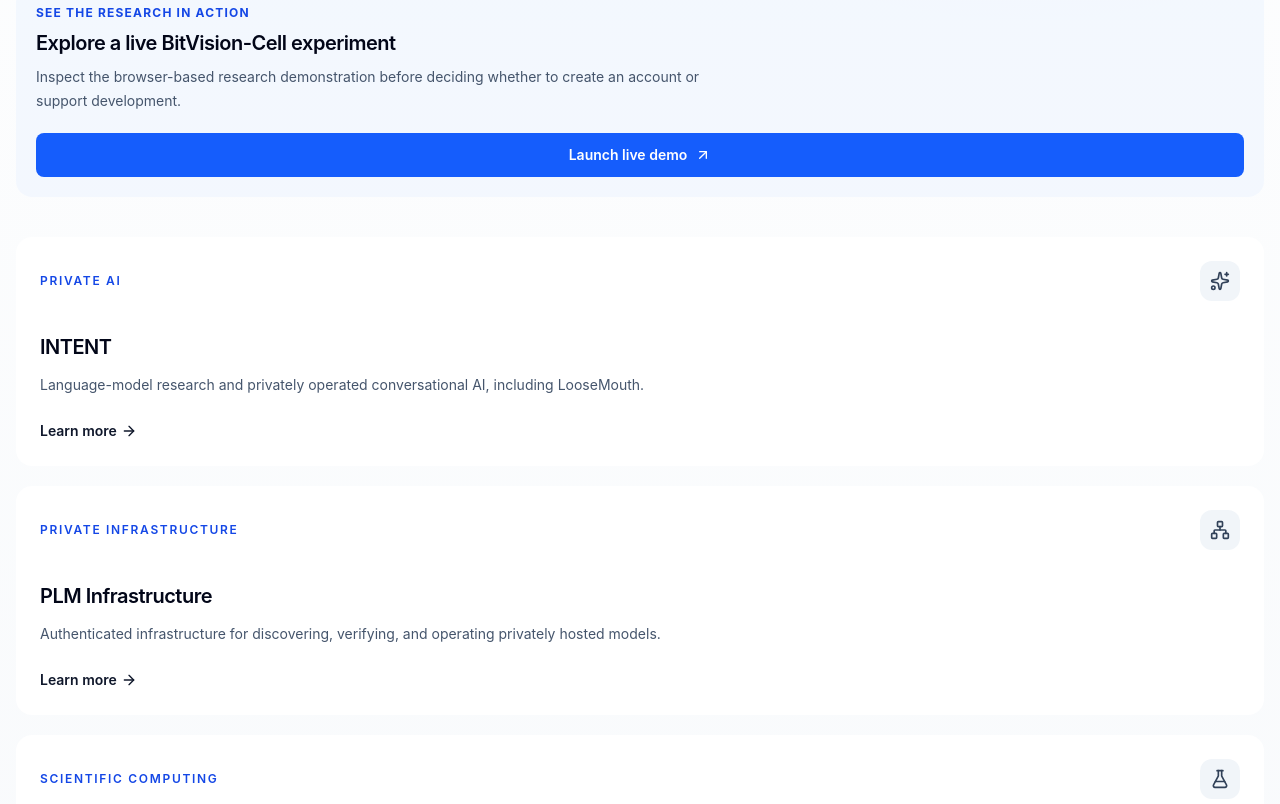
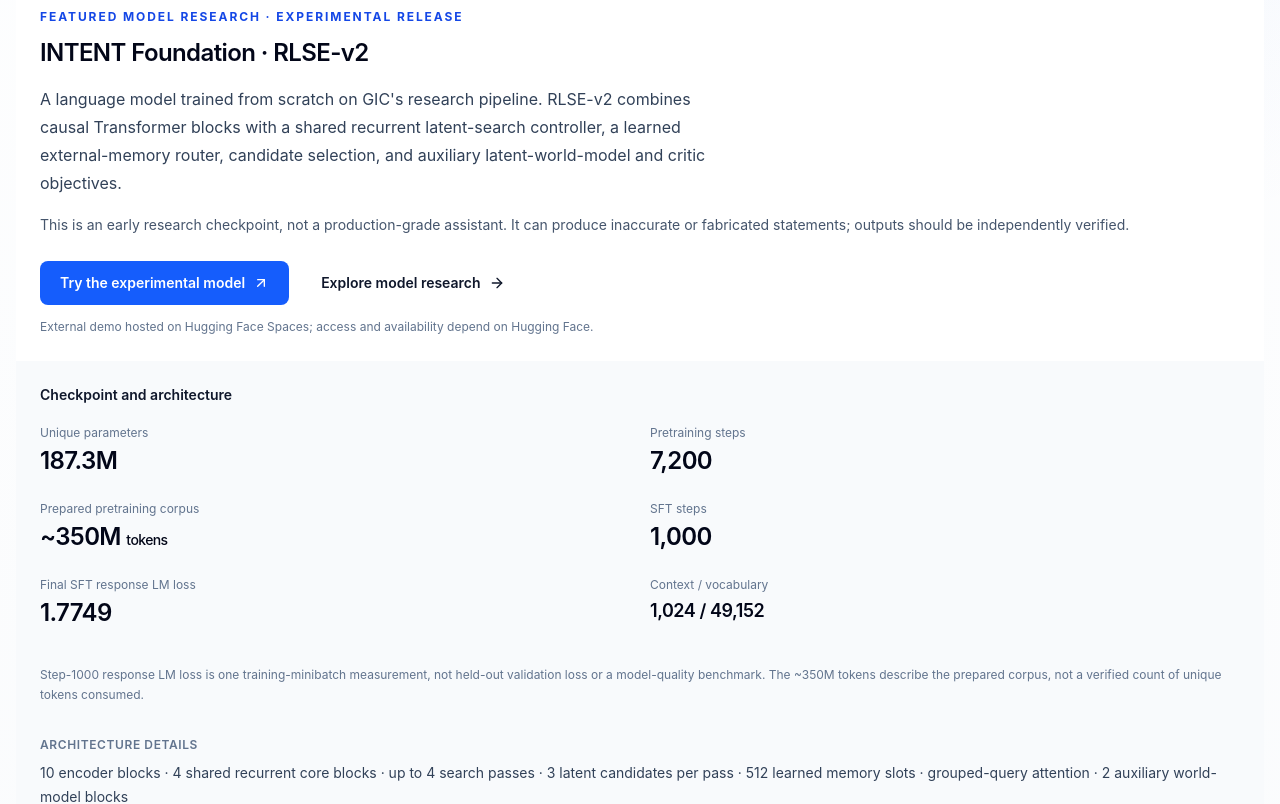
Before and after one commit to GI-Company/GiC, a Next.js app: page / in a window 1280 px wide. Shown: the part 760-1564 px from the top of the page. Built offline with nearby package versions, Linux system fonts and the light colour scheme.

Commit message:
Feature INTENT RLSE-v2 checkpoint and architecture on homepage

```diff
--- a/components/landing/LandingHero.tsx
+++ b/components/landing/LandingHero.tsx
@@ -81,16 +81,47 @@ export default function LandingHero() {
           </div>
         </div>
 
-        <div className="mt-12 rounded-2xl border border-blue-100 bg-blue-50/60 p-5 sm:p-7">
-          <div className="flex flex-col gap-5 md:flex-row md:items-center md:justify-between">
-            <div className="max-w-2xl">
-              <p className="text-xs font-bold uppercase tracking-widest text-blue-700">See the research in action</p>
-              <h2 className="mt-2 text-xl font-semibold tracking-tight text-slate-950 sm:text-2xl">Explore a live BitVision-Cell experiment</h2>
-              <p className="mt-2 text-sm leading-6 text-slate-600">Inspect the browser-based research demonstration before deciding whether to create an account or support development.</p>
+        <section aria-labelledby="intent-rlse-feature" className="mt-12 overflow-hidden rounded-2xl border border-slate-200 bg-white shadow-sm">
+          <div className="grid gap-0 lg:grid-cols-[1.1fr_0.9fr]">
+            <div className="p-6 sm:p-8 lg:p-10">
+              <p className="text-xs font-bold uppercase tracking-[0.16em] text-blue-700">Featured model research · experimental release</p>
+              <h2 id="intent-rlse-feature" className="mt-3 text-2xl font-semibold tracking-tight text-slate-950 sm:text-3xl">INTENT Foundation · RLSE-v2</h2>
+              <p className="mt-4 max-w-2xl text-base leading-7 text-slate-700">
+                A language model trained from scratch on GIC&apos;s research pipeline. RLSE-v2 combines causal Transformer blocks with a shared recurrent latent-search controller, a learned external-memory router, candidate selection, and auxiliary latent-world-model and critic objectives.
+              </p>
+              <p className="mt-4 text-sm leading-6 text-slate-600">
+                This is an early research checkpoint, not a production-grade assistant. It can produce inaccurate or fabricated statements; outputs should be independently verified.
+              </p>
+              <div className="mt-6 flex flex-wrap gap-3">
+                <a href="https://huggingface.co/spaces/Hdhhhgfc/INTENT-RLSE-v2" target="_blank" rel="noopener noreferrer" className="inline-flex min-h-11 items-center gap-2 rounded-lg bg-blue-600 px-5 py-3 text-sm font-semibold text-white hover:bg-blue-700">
+                  Try the experimental model <ArrowUpRight size={16} aria-hidden="true" />
+                </a>
+                <Link href="/models" className="inline-flex min-h-11 items-center gap-2 rounded-lg border border-slate-300 px-5 py-3 text-sm font-semibold text-slate-900 hover:bg-slate-50">
+                  Explore model research <ArrowRight size={16} aria-hidden="true" />
+                </Link>
+              </div>
+              <p className="mt-3 text-xs leading-5 text-slate-500">External demo hosted on Hugging Face Spaces; access and availability depend on Hugging Face.</p>
             </div>
-            <Link href="/virtual-lab/bitvision-cell" onClick={() => trackConversion('gic_cta_clicked', { action: 'open_bitvision_demo', placement: 'home_featured_demo' })} className="inline-flex min-h-11 shrink-0 items-center justify-center gap-2 rounded-lg bg-blue-600 px-5 py-3 text-sm font-semibold text-white hover:bg-blue-700">Launch live demo <ArrowUpRight size={16} /></Link>
+            <div className="border-t border-slate-200 bg-slate-50 p-6 sm:p-8 lg:border-l lg:border-t-0 lg:p-10">
+              <h3 className="text-sm font-semibold text-slate-900">Checkpoint and architecture</h3>
+              <dl className="mt-5 grid grid-cols-2 gap-x-5 gap-y-6">
+                <div><dt className="text-xs text-slate-500">Unique parameters</dt><dd className="mt-1 text-2xl font-semibold tracking-tight text-slate-950">187.3M</dd></div>
+                <div><dt className="text-xs text-slate-500">Pretraining steps</dt><dd className="mt-1 text-2xl font-semibold tracking-tight text-slate-950">7,200</dd></div>
+                <div><dt className="text-xs text-slate-500">Prepared pretraining corpus</dt><dd className="mt-1 text-2xl font-semibold tracking-tight text-slate-950">~350M <span className="text-sm font-medium">tokens</span></dd></div>
+                <div><dt className="text-xs text-slate-500">SFT steps</dt><dd className="mt-1 text-2xl font-semibold tracking-tight text-slate-950">1,000</dd></div>
+                <div><dt className="text-xs text-slate-500">Final SFT response LM loss</dt><dd className="mt-1 text-2xl font-semibold tracking-tight text-slate-950">1.7749</dd></div>
+                <div><dt className="text-xs text-slate-500">Context / vocabulary</dt><dd className="mt-1 text-lg font-semibold tracking-tight text-slate-950">1,024 / 49,152</dd></div>
+              </dl>
+              <p className="mt-5 border-t border-slate-200 pt-4 text-xs leading-5 text-slate-500">
+                Step-1000 response LM loss is one training-minibatch measurement, not held-out validation loss or a model-quality benchmark. The ~350M tokens describe the prepared corpus, not a verified count of unique tokens consumed.
+              </p>
+              <div className="mt-4 border-t border-slate-200 pt-4">
+                <p className="text-xs font-semibold uppercase tracking-wider text-slate-500">Architecture details</p>
+                <p className="mt-2 text-sm leading-6 text-slate-700">10 encoder blocks · 4 shared recurrent core blocks · up to 4 search passes · 3 latent candidates per pass · 512 learned memory slots · grouped-query attention · 2 auxiliary world-model blocks</p>
+              </div>
+            </div>
           </div>
-        </div>
+        </section>
         <div className="mt-10 grid gap-5 md:grid-cols-3">
           {pillars.map(({ title, eyebrow, description, href, icon: Icon }) => (
             <Link key={title} href={href} className="group rounded-2xl border border-slate-200 bg-white p-6 shadow-sm transition hover:-translate-y-0.5 hover:border-slate-300 hover:shadow-md">
```
